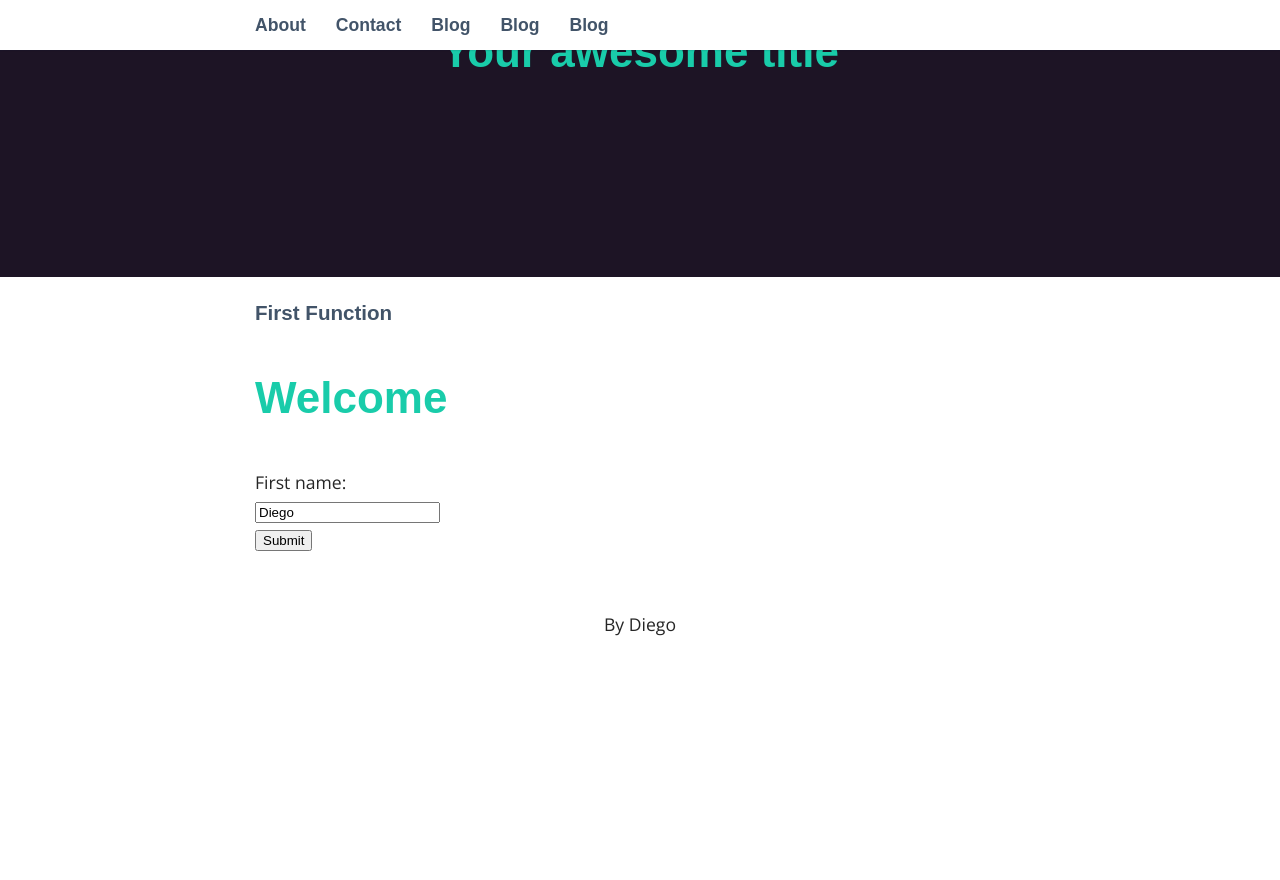
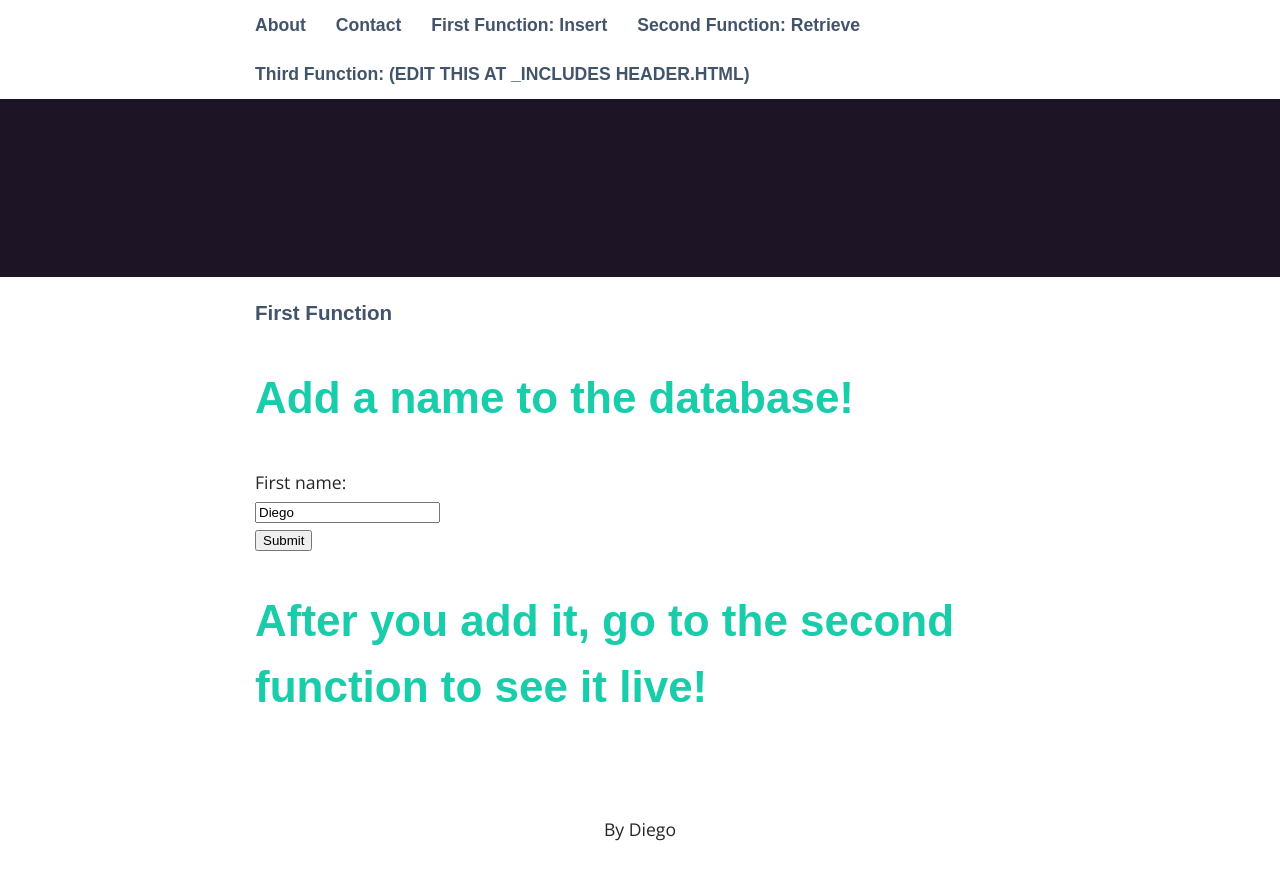
Before and after one commit to devanegas/faasJekyll, a Jekyll site: the page built from firstFunction/index.html, in a window 1280 px wide and 900 px high, scrolled down 223 px. Shown: the top 880 px of the window. Built offline with Jekyll 4.4.1, drawn with Linux system fonts in a browser that asks for light colours; some web fonts are replaced; before the commit the page ends 918 px from its top, so only the background shows below that.

Commit message:
Fixed format

```diff
--- a/_includes/head.html
+++ b/_includes/head.html
@@ -19,7 +19,7 @@
 					success: function (names) {
 						var string = "";
 						$.each(names, function (index) {
-							string = string + "<h5>" + names[index] + "</h5>"
+							string = string + "<h5><li>" + names[index] + "</li></h5>"
 						});
 						$("#names").html(string);
 					},
--- a/_includes/header.html
+++ b/_includes/header.html
@@ -5,9 +5,9 @@
 {% for page in site.pages %} {% if page.title %}
 <li><a href="{{ page.url | prepend: site.baseurl }}">{{ page.title }}</a></li>
 {% endif %} {% endfor %}
-<li><a href="{{ "/firstFunction" | prepend: site.baseurl }}">Blog</a></li>
-<li><a href="{{ "/secondFunction" | prepend: site.baseurl }}">Blog</a></li>
-<li><a href="{{ "/thirdFunction" | prepend: site.baseurl }}">Blog</a></li>
+<li><a href="{{ "/firstFunction" | prepend: site.baseurl }}">First Function: Insert</a></li>
+<li><a href="{{ "/secondFunction" | prepend: site.baseurl }}">Second Function: Retrieve</a></li>
+<li><a href="{{ "/thirdFunction" | prepend: site.baseurl }}">Third Function: (EDIT THIS AT _INCLUDES HEADER.HTML)</a></li>
 			</ul>
 			</li>
 			</ul>
--- a/firstFunction/index.html
+++ b/firstFunction/index.html
@@ -5,11 +5,12 @@ layout: default
 <h3>First Function</h3>
 
 <div class="text-center">
-	<h1 class="display-4">Welcome</h1>
+	<h1 class="display-4">Add a name to the database!</h1>
 	<form method="post" action="https://enterdatatodatabase.azurewebsites.net/api/DatabaseCleanup?code=hDvKudnQIUMcFHN7pzNNqwmsM8oTjtcSo8oeOyw6CnIgCsQZ9zXPmg==">
 		First name:<br>
 		<input type="text" name="firstname" id="name" value="Diego">
 		<br>
 		<input type="submit" value="Submit">
-	</form>
+    </form>
+    <h1 class="display-4">After you add it, go to the second function to see it live!</h1>
 </div>
```
Also changed, not shown: secondFunction/index.html (+5 -5 lines).
